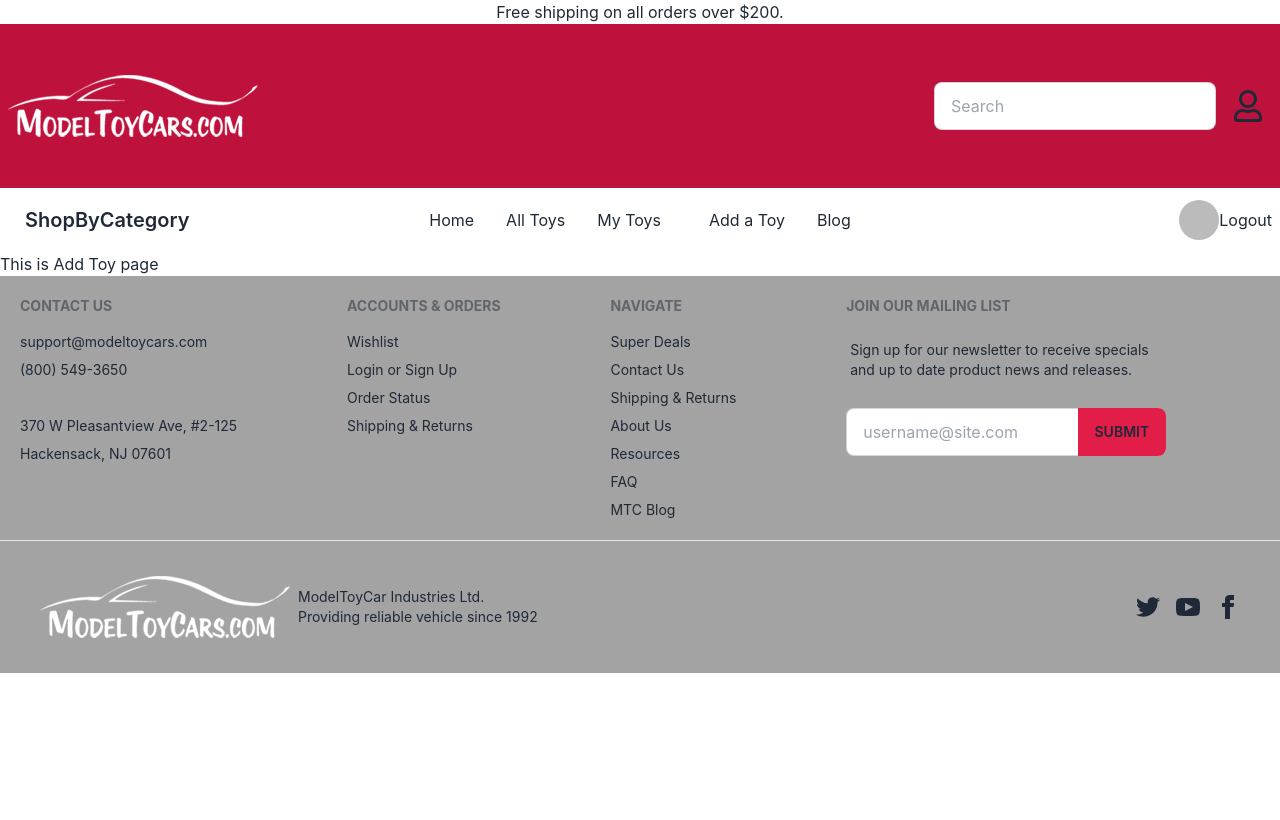
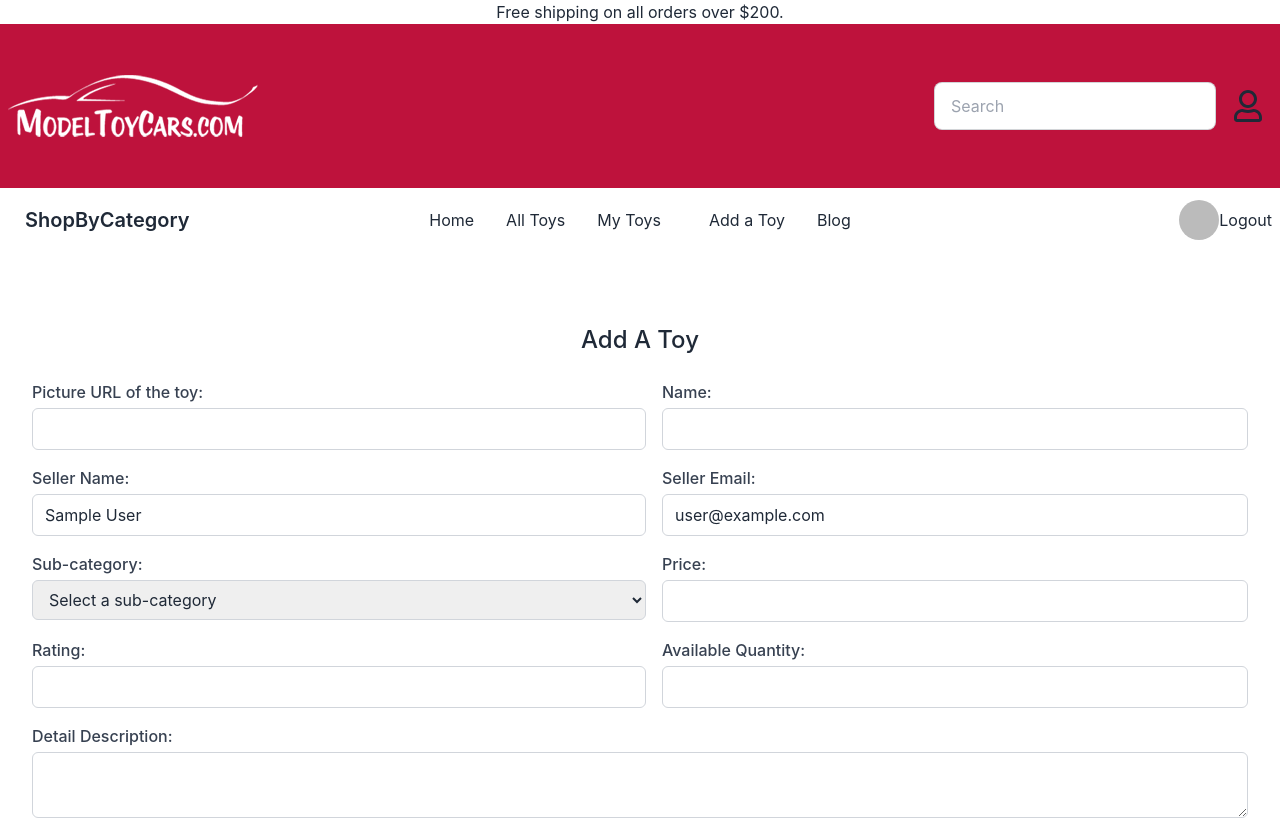
Before and after one commit to sanaullahsaber/model-toy-car-client-side, a React (Vite) app: page /add-toy in a window 1280 px wide. Shown: the top 820 px of the page. Built offline with nearby package versions, Linux system fonts and the light colour scheme; no server answers; sample sign-in values are in the browser's storage.

Commit message:
all toy page done

```diff
--- /dev/null
+++ b/src/Routes/PrivateRoute.jsx
@@ -0,0 +1,20 @@
+import React, { useContext } from 'react';
+import { AuthContext } from '../providers/AuthProvider';
+import { Navigate, useLocation } from 'react-router-dom';
+
+const PrivateRoute = ({children}) => {
+  const { user, loading } = useContext(AuthContext);
+  const location = useLocation();
+  console.log("user in private route", user);
+
+  if (loading) {
+    return <progress className="progress w-56"></progress>;
+  }
+  if (user?.email) {
+    return children;
+  }
+
+  return <Navigate to="/login" state={{ from: location }} replace></Navigate>;
+};
+
+export default PrivateRoute;
--- a/src/pages/AddToy/AddToy.jsx
+++ b/src/pages/AddToy/AddToy.jsx
@@ -1,9 +1,182 @@
-import React from 'react';
+import React, { useContext } from "react";
+import { useLoaderData } from "react-router-dom";
+import { AuthContext } from "../../providers/AuthProvider";
 
 const AddToy = () => {
+  const { user } = useContext(AuthContext);
+
+  const handleAddToy = (event) => {
+    event.preventDefault();
+    const form = event.target;
+    const photo = form.photo.value;
+    const name = form.name.value;
+    const seller = form.seller.value;
+    const email = form.email.value;
+    const subCategory = form.subCategory.value;
+    const price = form.price.value;
+    const rating = form.rating.value;
+    const quantity = form.quantity.value;
+    const description = form.description.value;
+
+    const booking = {
+      photo: photo,
+      name,
+      sellerName: seller,
+      sellerEmail: email,
+      subCategory: subCategory,
+      price: price,
+      rating: rating,
+      quantity: quantity,
+      description: description
+    }
+    console.log(booking);
+
+    fetch(`http://localhost:5000/bookings`, {
+      method: "POST",
+      headers: {
+        'content-type': 'application/json'
+      },
+      body: JSON.stringify(booking)
+    })
+      .then(res => res.json())
+      .then(data => {
+        console.log(data);
+        if (data.insertedId) {
+          alert("Add A Toy successfully");
+        }
+    })
+  };
+
   return (
-    <div>
-      <h1>This is Add Toy page </h1>
+    <div className="max-w-7xl mx-auto my-10">
+      <form onSubmit={handleAddToy} className="">
+        <div className="bg-white p-8 shadow-xl rounded-md">
+          <h2 className="text-2xl font-medium mb-6 text-center">Add A Toy</h2>
+          <div className="grid gap-4">
+            <div>
+              <label htmlFor="pictureUrl" className="text-gray-700 font-medium">
+                Picture URL of the toy:
+              </label>
+              <input
+                type="text"
+                name="photo"
+                className="w-full mt-1 px-3 py-2 border border-gray-300 rounded-md focus:outline-none focus:ring-blue-500 focus:border-blue-500"
+              />
+            </div>
+            <div>
+              <label htmlFor="name" className="text-gray-700 font-medium">
+                Name:
+              </label>
+              <input
+                type="text"
+                className="w-full mt-1 px-3 py-2 border border-gray-300 rounded-md focus:outline-none focus:ring-blue-500 focus:border-blue-500"
+                name="name"
+              />
+            </div>
+            <div>
+              <label htmlFor="sellerName" className="text-gray-700 font-medium">
+                Seller Name:
+              </label>
+              <input
+                type="text"
+                value={user?.displayName}
+                className="w-full mt-1 px-3 py-2 border border-gray-300 rounded-md focus:outline-none focus:ring-blue-500 focus:border-blue-500"
+                name="seller"
+              />
+            </div>
+            <div>
+              <label
+                htmlFor="sellerEmail"
+                className="text-gray-700 font-medium"
+              >
+                Seller Email:
+              </label>
+              <input
+                type="email"
+                value={user?.email}
+                className="w-full mt-1 px-3 py-2 border border-gray-300 rounded-md focus:outline-none focus:ring-blue-500 focus:border-blue-500"
+                name="email"
+              />
+            </div>
+            <div>
+              <label
+                htmlFor="subCategory"
+                className="text-gray-700 font-medium"
+              >
+                Sub-category:
+              </label>
+              <select
+                className="w-full mt-1 px-3 py-2 border border-gray-300 rounded-md focus:outline-none focus:ring-blue-500 focus:border-blue-500"
+                name="subCategory"
+              >
+                <option name="subCategory" value="">
+                  Select a sub-category
+                </option>
+                <option name="subCategory" value="SuperCars">
+                  Super Cars
+                </option>
+                <option name="subCategory" value="LuxuryCars">
+                  Luxury Cars
+                </option>
+                <option name="subCategory" value="HyperCars">
+                  Hyper Cars
+                </option>
+              </select>
+            </div>
+            <div>
+              <label htmlFor="price" className="text-gray-700 font-medium">
+                Price:
+              </label>
+              <input
+                type="number"
+                className="w-full mt-1 px-3 py-2 border border-gray-300 rounded-md focus:outline-none focus:ring-blue-500 focus:border-blue-500"
+                name="price"
+              />
+            </div>
+            <div>
+              <label htmlFor="rating" className="text-gray-700 font-medium">
+                Rating:
+              </label>
+              <input
+                type="number"
+                className="w-full mt-1 px-3 py-2 border border-gray-300 rounded-md focus:outline-none focus:ring-blue-500 focus:border-blue-500"
+                name="rating"
+              />
+            </div>
+            <div>
+              <label htmlFor="quantity" className="text-gray-700 font-medium">
+                Available Quantity:
+              </label>
+              <input
+                type="number"
+                className="w-full mt-1 px-3 py-2 border border-gray-300 rounded-md focus:outline-none focus:ring-blue-500 focus:border-blue-500"
+                name="quantity"
+              />
+            </div>
+            <div className="col-span-2">
+              <label
+                htmlFor="description"
+                className="text-gray-700 font-medium"
+              >
+                Detail Description:
+              </label>
+              <textarea
+                id="description"
+                className="w-full mt-1 px-3 py-2 border border-gray-300 rounded-md focus:outline-none focus:ring-blue-500 focus:border-blue-500"
+                name="description"
+              />
+            </div>
+          </div>
+          <div className="text-center">
+            <button
+              type="submit"
+              className="mt-6 bg-rose-500 hover:bg-neutral-200 hover:text-black text-white font-medium py-2 px-4 rounded-md"
+            >
+              Add Toy
+            </button>
+          </div>
+        </div>
+      </form>
     </div>
   );
 };
--- /dev/null
+++ b/src/pages/AllToys/AllRow.jsx
@@ -0,0 +1,38 @@
+import React from 'react';
+import { Link } from 'react-router-dom';
+
+const AllRow = ({booking}) => {
+  const { sellerName, name, subCategory, price, quantity, } = booking;
+  return (
+    <tr>
+      {/* <th>
+        <button className="btn btn-sm btn-circle">
+          <svg
+            xmlns="http://www.w3.org/2000/svg"
+            className="h-6 w-6"
+            fill="none"
+            viewBox="0 0 24 24"
+            stroke="currentColor"
+          >
+            <path
+              strokeLinecap="round"
+              strokeLinejoin="round"
+              strokeWidth="2"
+              d="M6 18L18 6M6 6l12 12"
+            />
+          </svg>
+        </button>
+      </th> */}
+      <td>{sellerName}</td>
+      <td>{name}</td>
+      <td>{subCategory}</td>
+      <td>${price}</td>
+      <td>{quantity}</td>
+      <th>
+        <Link to='/' className="btn hover:bg-zinc-500 hover:text-black bg-rose-600 text-white">View Detail</Link>
+      </th>
+    </tr>
+  );
+};
+
+export default AllRow;
--- a/src/pages/AllToys/AllToys.jsx
+++ b/src/pages/AllToys/AllToys.jsx
@@ -1,9 +1,47 @@
-import React from 'react';
+import React, { useContext, useEffect, useState } from 'react';
+import AllRow from './AllRow';
+
 
 const AllToys = () => {
+
+  const [bookings, setBookings] = useState([]);
+
+  const url = `http://localhost:5000/bookings`;
+  useEffect(() => {
+    fetch(url)
+      .then(res => res.json())
+    .then(data => setBookings(data))
+  },[])
+
   return (
-    <div>
-      <h1>this is all toys page</h1>
+    <div className="max-w-7xl mx-auto my-10">
+      <h2 className="text-5xl">Your Bookings:{bookings.length}</h2>
+      <div className="overflow-x-auto w-full">
+        <table className="table w-full">
+          {/* head */}
+          <thead>
+            <tr>
+              {/* <th>
+                <label>
+                  <input type="checkbox" className="checkbox" />
+                </label>
+              </th> */}
+              <th>Seller</th>
+              <th>Toy Name</th>
+              <th>Sub-category</th>
+              <th>Price</th>
+              <th>Available Quantity</th>
+              <th>View Details</th>
+            </tr>
+          </thead>
+          <tbody>
+            {/* row 1 */}
+            {bookings.map((booking) => (
+              <AllRow key={booking._id} booking={booking}></AllRow>
+            ))}
+          </tbody>
+        </table>
+      </div>
     </div>
   );
 };
--- a/src/pages/Login/Login.jsx
+++ b/src/pages/Login/Login.jsx
@@ -1,10 +1,14 @@
 import React, { useContext } from "react";
 import img from "../../assets/socialLogin/Mobile-login.jpg";
-import { Link } from "react-router-dom";
+import { Link, useLocation, useNavigate } from "react-router-dom";
 import { AuthContext } from "../../providers/AuthProvider";
 import SocialLogin from "../Shared/SocialLogin/SocialLogin";
 const Login = () => {
-  const { signIn} = useContext(AuthContext);
+  const { signIn } = useContext(AuthContext);
+  const navigate = useNavigate();
+  const location = useLocation();
+  console.log("login page location", location);
+  const from = location.state?.from?.pathname || "/";
 
   const handleLogin = event => {
     event.preventDefault();
@@ -27,6 +31,7 @@ const Login = () => {
       .then((result) => {
         const loggedUser = result.user;
         console.log(loggedUser);
+        navigate(from, { replace: true });
       })
       .catch((error) => {
         alert("Email address or password is incorrect.");
--- a/src/pages/Shared/Navbar/Nav.jsx
+++ b/src/pages/Shared/Navbar/Nav.jsx
@@ -45,10 +45,10 @@ const Nav = () => {
                   <li>
                     <Link to="/all-toys">All Toys</Link>
                   </li>
-                  <div style={{ display: "flex" }}>
+                  <div >
                     {user ? (
                       <>
-                        <li style={{ marginRight: "1rem" }}>
+                        <li>
                           <Link to="/my-toys">My Toys</Link>
                         </li>
                         <li>
--- a/src/providers/AuthProvider.jsx
+++ b/src/providers/AuthProvider.jsx
@@ -1,6 +1,5 @@
 import React, { createContext, useEffect, useState } from "react";
 import {
-  GithubAuthProvider,
   GoogleAuthProvider,
   createUserWithEmailAndPassword,
   getAuth,
@@ -58,6 +57,7 @@ const AuthProvider = ({ children }) => {
     signIn,
     signInWithGoogle,
     logOut,
+
   };
 
   return (
```
Also changed, not shown: src/Routes/Routes.jsx (+5 -3 lines), src/pages/Shared/CarViewDetails/CarViewDetails.jsx (+14 -8 lines).
